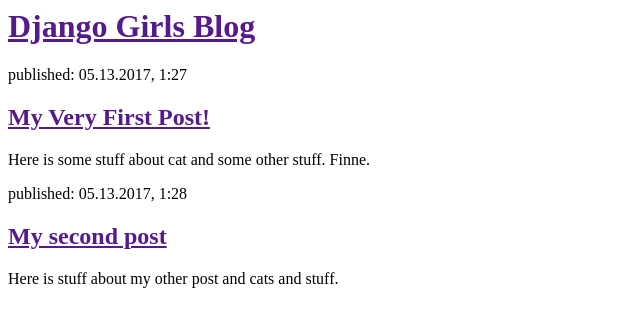
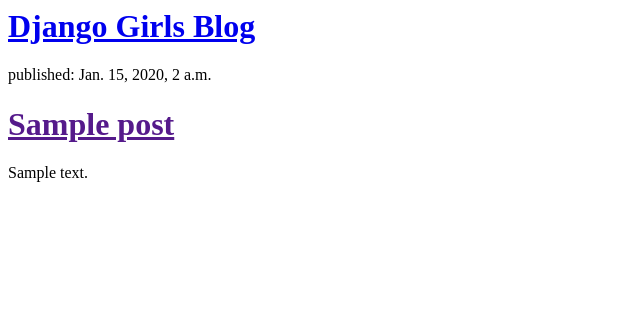
Before and after one commit to amberbrook/my-first-blog, a Django app: template blog/templates/blog/post_list.html in a window 1280 px wide. Shown: the top 327 px of the page, without its empty margins (0-640 px from the left). Run offline with Django 3.2, Linux system fonts and the light colour scheme; the template is opened without the code that fills it: values that come from a table or form of the project are taken from there, others are empty; tables that the repository leaves empty hold one stand-in row (values such as "Sample post").

Commit message:
Modified templates to display posts from database.

```diff
--- a/blog/templates/blog/post_list.html
+++ b/blog/templates/blog/post_list.html
@@ -1,22 +1,11 @@
-<html>
-	<head>
-		<title>Amber's Cat Blog</title>
-	</head>
-	<body>
-		<div>
-			<h1><a href="">Django Girls Blog</a></h1>
-		</div>
+<div>
+    <h1><a href="/">Django Girls Blog</a></h1>
+</div>
 
-		<div>
-			<p>published: 05.13.2017, 1:27</p>
-			<h2><a href="">My Very First Post!</a></h2>
-			<p>Here is some stuff about cat and some other stuff. Finne.</p>
-		</div>
-
-		<div>
-			<p>published: 05.13.2017, 1:28</p>
-			<h2><a href="">My second post</a></h2>
-			<p>Here is stuff about my other post and cats and stuff.</p>
-		</div>
-	</body>
-</html>
+{% for post in posts %}
+    <div>
+        <p>published: {{ post.published_date }}</p>
+        <h1><a href="">{{ post.title }}</a></h1>
+        <p>{{ post.text|linebreaksbr }}</p>
+    </div>
+{% endfor %}
--- a/blog/views.py
+++ b/blog/views.py
@@ -1,4 +1,7 @@
 from django.shortcuts import render
+from django.utils import timezone
+from .models import Post
 
 def post_list(request):
-	return render(request, 'blog/post_list.html', {})
+	post = Post.objects.filter(published_date__lte=timezone.now()).order_by('published_date')
+	return render(request, 'blog/post_list.html', {'posts': posts})
```
Also changed, not shown: blog/models.py (+5 -5 lines).
